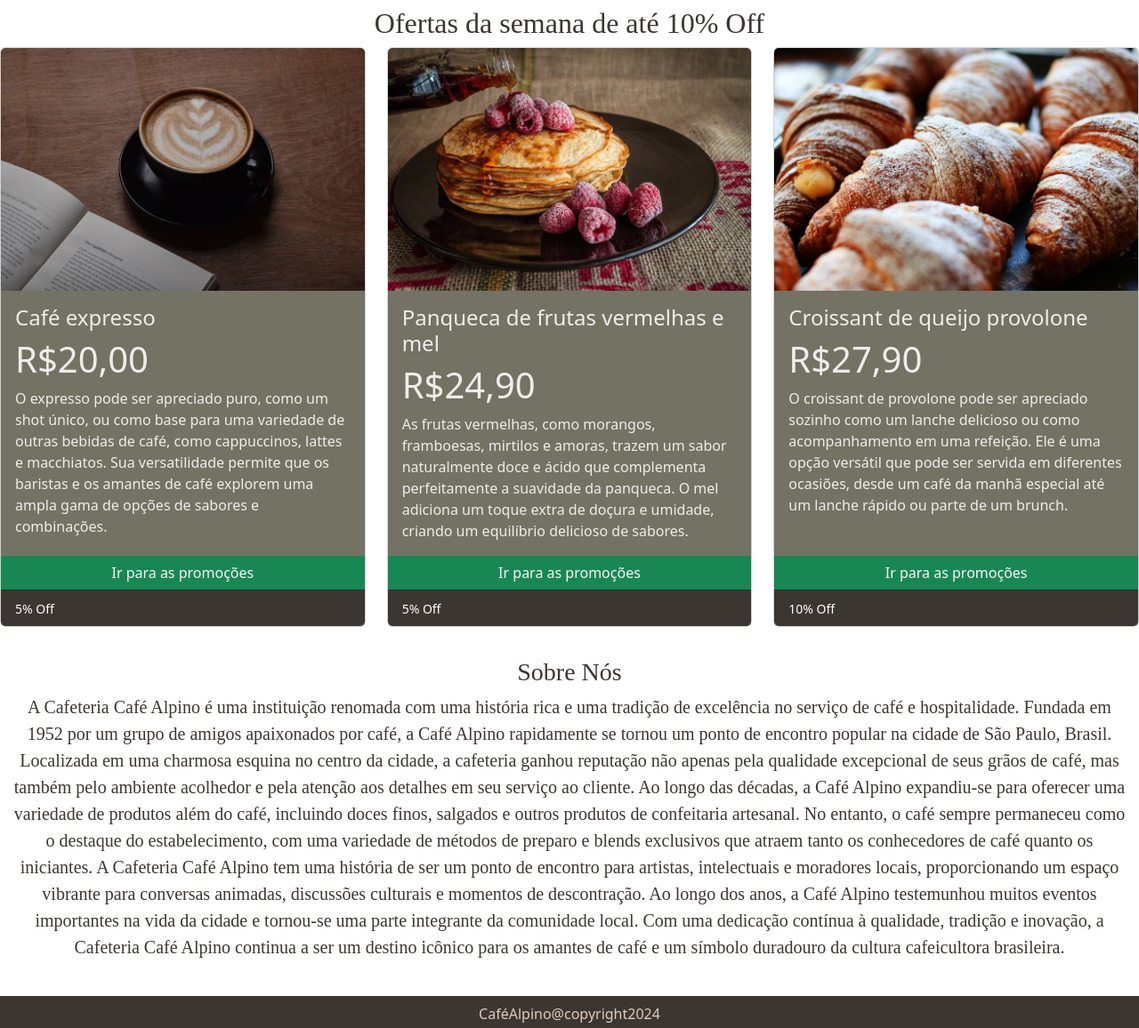
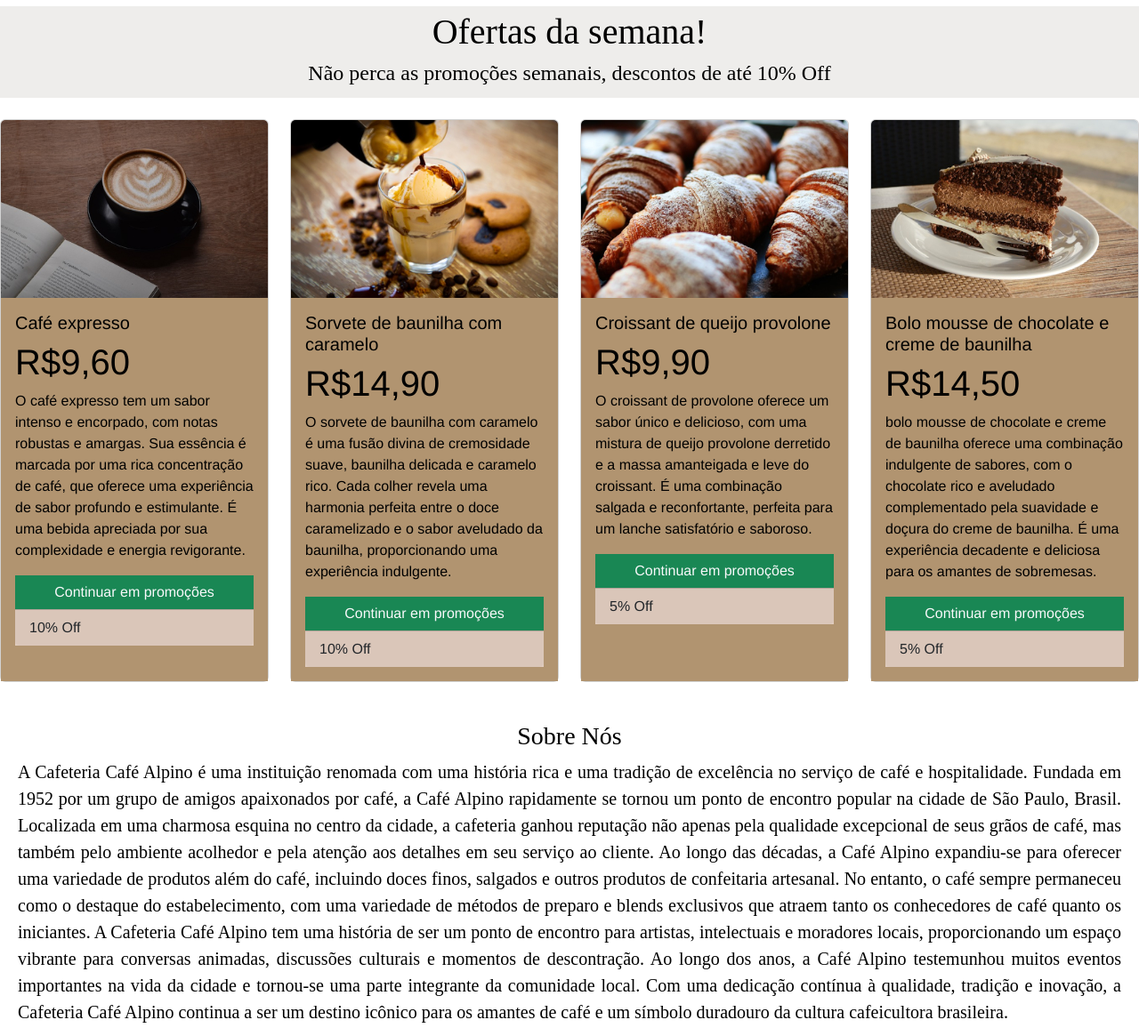
Before and after one commit to LilianRusso/faculdade-projetoFinal-front-end, a plain HTML site: page index.html in a window 1280 px wide. Shown: the part 1060-2216 px from the top of the page at 89% size. Drawn offline with nearby package versions, Linux system fonts and the light colour scheme.

Commit message:
projeto final

```diff
--- a/index.html
+++ b/index.html
@@ -6,6 +6,7 @@
     <title>Café Alpino</title>
     <link rel="stylesheet" href="style.css">
     <link href="https://cdn.jsdelivr.net/npm/bootstrap@5.3.3/dist/css/bootstrap.min.css" rel="stylesheet" integrity="sha384-QWTKZyjpPEjISv5WaRU9OFeRpok6YctnYmDr5pNlyT2bRjXh0JMhjY6hW+ALEwIH" crossorigin="anonymous">
+
 </head>
 
 <body>
@@ -14,7 +15,7 @@
         <div class="container-fluid">
           <a class="navbar-brand" href="#">Café Alpino</a>
 
-          <button class="navbar-toggler" type="button" data-bs-toggle="collapse" data-bs-target="#navbarSupportedContent " aria-controls="navbarSupportedContent" aria-expanded="false" aria-label="Toggle navigation ">
+          <button class="navbar-toggler bg-light" type="button" data-bs-toggle="collapse" data-bs-target="#navbarSupportedContent " aria-controls="navbarSupportedContent" aria-expanded="false" aria-label="Toggle navigation">
             <span class="navbar-toggler-icon"></span>
           </button>
 
@@ -32,6 +33,14 @@
               <li class="nav-item">
                 <a class="nav-link" href="#">Delivery</a>
               </li>
+
+              <li class="nav-item dropdown">
+                <a class="nav-link dropdown-toggle" href="#" role="button" data-bs-toggle="dropdown" aria-expanded="false">
+                  Contato
+                </a>
+                <ul class="dropdown-menu">
+                  <li><a class="dropdown-item" href="#">WhatsApp</a></li>
+                  <li><a class="dropdown-item" href="#">Instagram</a></li>
              </ul>
           </div>
         </div>
@@ -47,21 +56,21 @@
 
         <div class="carousel-inner">
           <div class="carousel-item active">
-            <img src="carousel/café1.png" class="d-block w-100" alt="Café em grãos">
+            <img src="carousel/carrousel1.png" class="d-block w-100" alt="Café em grãos">
             <div class="carousel-caption d-none d-md-block">
               <h1>Contamos com as melhores ofertas para você e sua família!</h1>
             </div>
           </div>
 
           <div class="carousel-item">
-            <img src="carousel/café2.png" class="d-block w-100" alt=" Três xícaras de café">
+            <img src="carousel/carrousel2.png" class="d-block w-100" alt=" Três xícaras de café">
             <div class="carousel-caption d-none d-md-block">
               <h1>Também somos delivery!</h1>
             </div>
           </div>
 
           <div class="carousel-item">
-            <img src="carousel/café3.png" class="d-block w-100" alt="Xícara de café">
+            <img src="carousel/carrousel3.png" class="d-block w-100" alt="Xícara de café">
             <div class="carousel-caption d-none d-md-block">
               <h1>Faça já o seu pedido!</h1>
             </div>
@@ -80,58 +89,86 @@
 
     <br><br>
 
-    <div class="titulo-card">
-    <h2>Ofertas da semana de até 10% Off</h2>
+      <div class="ofertas">
+      <h1>Ofertas da semana!</h1>
+      <h4>Não perca as promoções semanais, descontos de até 10% Off</h4>
     </div>
 
-    <div class="row row-cols-1 row-cols-md-3 g-4">
+    <br>
+
+      <div class="row row-cols-1 row-cols-md-4 g-4">
         <div class="col">
           <div class="card h-100">
-            <img src="img/coffee.jpg" class="card-img-top" alt="...">
+            <img src="img/coffee.jpg" class="card-img-top" alt="Café Expresso">
             <div class="card-body">
-              <h4 class="card-title">Café expresso</h4>
-              <h1>R$20,00</h1>
-              <p class="card-text">O expresso pode ser apreciado puro, como um shot único, ou como base para uma variedade de outras bebidas de café, como cappuccinos, lattes e macchiatos. Sua versatilidade permite que os baristas e os amantes de café explorem uma ampla gama de opções de sabores e combinações.</p>
+              <h5 class="card-title">Café expresso</h5>
+          <h1>R$9,60</h1>
+          <p class="card-text">O café expresso tem um sabor intenso e encorpado, com notas robustas e amargas. Sua essência é marcada por uma rica concentração de café, que oferece uma experiência de sabor profundo e estimulante. É uma bebida apreciada por sua complexidade e energia revigorante.</p>
+          <div class="cesta bg-success text-center">
+            <a href="#" class="btn btn text-light" data-bs-toggle="modal" data-bs-target="#exampleModal">Continuar em promoções</a>
         </div>
-            <div class="cesta bg-success">
-              <a href="#" class="btn btn text-light" data-bs-toggle="modal" data-bs-target="#exampleModal">Ir para as promoções</a>
+        <div class="off">
+          <div class="card-footer">
+            <medium class="text-dark">10% Off</medium>
           </div>
-            <div class="card-footer">
-              <small class="text-white">5% Off</small>
+            </div>
           </div>
         </div>
       </div>
 
         <div class="col">
           <div class="card h-100">
-            <img src="img/pancakes.jpg" class="card-img-top" alt="...">
+            <img src="img/sorvete.jpg" class="card-img-top" alt="Sorvete">
             <div class="card-body">
-              <h4 class="card-title">Panqueca de frutas vermelhas e mel</h4>
-              <h1>R$24,90</h1>
-              <p class="card-text">As frutas vermelhas, como morangos, framboesas, mirtilos e amoras, trazem um sabor naturalmente doce e ácido que complementa perfeitamente a suavidade da panqueca. O mel adiciona um toque extra de doçura e umidade, criando um equilíbrio delicioso de sabores.</p>
+              <h5 class="card-title">Sorvete de baunilha com caramelo</h5>
+          <h1>R$14,90</h1>
+          <p class="card-text">O sorvete de baunilha com caramelo é uma fusão divina de cremosidade suave, baunilha delicada e caramelo rico. Cada colher revela uma harmonia perfeita entre o doce caramelizado e o sabor aveludado da baunilha, proporcionando uma experiência indulgente.</p>
+          <div class="cesta bg-success text-center">
+            <a href="#" class="btn btn text-light" data-bs-toggle="modal" data-bs-target="#exampleModal">Continuar em promoções</a>
         </div>
-            <div class="cesta bg-success">
-              <a href="#" class="btn btn text-light" data-bs-toggle="modal" data-bs-target="#exampleModal">Ir para as promoções</a>
+        <div class="off">
+          <div class="card-footer">
+            <medium class="text-dark">10% Off</medium>
           </div>
-            <div class="card-footer">
-              <small class="text-white">5% Off</small>
+            </div>
           </div>
         </div>
       </div>
 
         <div class="col">
           <div class="card h-100">
-            <img src="img/croissant.jpg" class="card-img-top" alt="...">
+            <img src="img/croissant.jpg" class="card-img-top" alt="Croissant">
             <div class="card-body">
-              <h4 class="card-title">Croissant de queijo provolone</h4>
-              <h1>R$27,90</h1>
-              <p class="card-text">O croissant de provolone pode ser apreciado sozinho como um lanche delicioso ou como acompanhamento em uma refeição. Ele é uma opção versátil que pode ser servida em diferentes ocasiões, desde um café da manhã especial até um lanche rápido ou parte de um brunch.</p>
+              <h5 class="card-title">Croissant de queijo provolone</h5>
+          <h1>R$9,90</h1>
+          <p class="card-text">O croissant de provolone oferece um sabor único e delicioso, com uma mistura de queijo provolone derretido e a massa amanteigada e leve do croissant. É uma combinação salgada e reconfortante, perfeita para um lanche satisfatório e saboroso.</p>
+          <div class="cesta bg-success text-center">
+            <a href="#" class="btn btn text-light " data-bs-toggle="modal" data-bs-target="#exampleModal">Continuar em promoções</a>
         </div>
-            <div class="cesta bg-success">
-            <a href="#" class="btn btn text-light" data-bs-toggle="modal" data-bs-target="#exampleModal">Ir para as promoções</a>
+        <div class="off">
+          <div class="card-footer">
+            <medium class="text-dark">5% Off</medium>
           </div>
+            </div>
+          </div>
+        </div>
+      </div>
+
+        <div class="col">
+          <div class="card h-100">
+            <img src="img/bolo.jpg" class="card-img-top" alt="Bolo">
+            <div class="card-body">
+              <h5 class="card-title">Bolo mousse de chocolate e creme de baunilha</h5>
+          <h1>R$14,50</h1>
+          <p class="card-text"> bolo mousse de chocolate e creme de baunilha oferece uma combinação indulgente de sabores, com o chocolate rico e aveludado complementado pela suavidade e doçura do creme de baunilha. É uma experiência decadente e deliciosa para os amantes de sobremesas.</p>
+          <div class="cesta bg-success text-center">
+            <a href="#" class="btn btn text-light" data-bs-toggle="modal" data-bs-target="#exampleModal">Continuar em promoções</a>
+        </div>
+        <div class="off">
           <div class="card-footer">
-              <small class="text-white">10% Off</small>
+            <medium class="text-dark">5% Off</medium>
+          </div>
+            </div>
           </div>
         </div>
       </div>
@@ -140,7 +177,8 @@
       <br>
 
       <div class="sobre-café">
-      <h3>Sobre Nós</h3>
+
+      <div class="sobre-titulo"><h3>Sobre Nós</h3></div>
       <p>A Cafeteria Café Alpino é uma instituição renomada com uma história rica e uma tradição de excelência no serviço de café e hospitalidade. Fundada em 1952 por um grupo de amigos apaixonados por café, a Café Alpino rapidamente se tornou um ponto de encontro popular na cidade de São Paulo, Brasil.
 
         Localizada em uma charmosa esquina no centro da cidade, a cafeteria ganhou reputação não apenas pela qualidade excepcional de seus grãos de café, mas também pelo ambiente acolhedor e pela atenção aos detalhes em seu serviço ao cliente.
@@ -152,12 +190,25 @@
         Com uma dedicação contínua à qualidade, tradição e inovação, a Cafeteria Café Alpino continua a ser um destino icônico para os amantes de café e um símbolo duradouro da cultura cafeicultora brasileira.</p>
         </div>
 
+        <figure class="figure">
+          <img src="img/café1.jpg" class="figure-img img-fluid rounded" alt="...">
+
+        </figure>
+
+        <figure class="figure">
+          <img src="img/café2.jpg" class="figure-img img-fluid rounded" alt="...">
+
+        </figure>
+
+        <figure class="figure">
+          <img src="img/café3.jpg" class="figure-img img-fluid rounded" alt="...">
+        </figure>
+
     <br>
 
     <div class="rodapé">
     <footer class="container-fluid p-2 text-center">
         <p>CaféAlpino@copyright2024</p>
-    </div>
 
         <script src="https://cdn.jsdelivr.net/npm/bootstrap@5.3.3/dist/js/bootstrap.bundle.min.js" integrity="sha384-YvpcrYf0tY3lHB60NNkmXc5s9fDVZLESaAA55NDzOxhy9GkcIdslK1eN7N6jIeHz" crossorigin="anonymous"></script>
     </footer>
--- a/style.css
+++ b/style.css
@@ -1,19 +1,25 @@
-menu{
+.menu{
     text-align:right;
 }
 
-.titulo-card{
-    font-family:'Times New Roman', Times, serif;
-    text-align: center;
-    color:#3C3633;
+.navbar{
+    background-color: #43766C;
 }
 
-.sobre-café{
-    color: #3C3633;
-    font-size: 20px;
+.container-fluid .navbar-brand{
+    font-size: 22px;
+    font-family: 'Times New Roman', Times, serif;
+}
+
+.navbar-collapse a{
+    font-size: 18px;
     font-family:'Times New Roman', Times, serif;
-    text-align: center;
-    margin: 10px;
+    color:#EEEDEB;
+    margin-right: 5px;
+}
+
+.nav-item .dropdown-menu{
+    background-color: #43766C;
 }
 
 .carousel-caption h1{
@@ -23,39 +29,51 @@ menu{
     text-shadow: 2px 2px 2px black;
 }
 
-.navbar-collapse a{
-    font-size: 18px;
+.ofertas{
+    color:black;
     font-family: 'Times New Roman', Times, serif;
-    color:#E0CCBE;
-    margin-right: 5px;
-}
-
-.navbar{
-    background-color:#3C3633;
-}
-
-.container-fluid .navbar-brand{
-    font-size: 22px;
-    font-family: 'Times New Roman', Times, serif;
+    padding: 5px;
+    text-align: center;
+    background-color:#EEEDEB;
 }
 
 .card-body{
-    background-color:#747264;
+    background-color:#B19470;
 }
 
 .col .card{
-    color:#EEEDEB;
+    color:black;
+    font-family: 'Franklin Gothic Medium', 'Arial Narrow', Arial, sans-serif;
 }
 
-.col .card-footer{
-    background-color:#3C3633;
+.off{
+    background-color:#E0CCBE;
+    font-family: 'Franklin Gothic Medium', 'Arial Narrow', Arial, sans-serif;
+}
+
+.sobre-café{
+    color: black;
+    font-size: 20px;
+    font-family:'Times New Roman', Times, serif;
+    text-align: justify;
+    margin: 20px;
+    margin-bottom: 20px;
+    margin-top: 20px;
+}
+
+.sobre-titulo{
+    text-align: center;
+}
+
+.figure{
+    margin: 21px;
+    margin-right: 5px;
+    margin-bottom: 30px;
+    margin-top: 5px;
 }
 
 .rodapé{
-    background-color: #3C3633;
-    color: #E0CCBE;
+    font-family: 'Times New Roman', Times, serif;
+    background-color:#43766C;
+    color: #EEEDEB;
 }
-
-.cesta{
-    text-align: center;
-}
```
Also changed, not shown: carousel/café3.png (deleted), carousel/carrousel2.png (added), carousel/carrousel3.png (added), img/bolo.jpg (added), img/café1.jpg (added), img/café2.jpg (added), img/café3.jpg (added), img/pancakes.jpg (deleted), img/restaurante.jpg (deleted), img/restaurante_.jpg (deleted), img/sobre.png (added), img/sorvete.jpg (added), 3 other files. Lines whose indentation alone changed are shown as unchanged.
